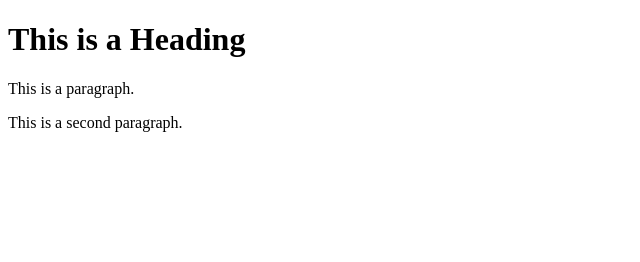
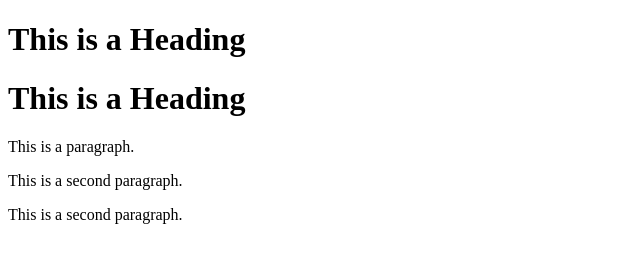
Before and after one commit to monika339/Devops1, a plain HTML site: page index.html in a window 1280 px wide. Shown: the whole page, without its empty margins (0-640 px from the left). Drawn offline with Linux system fonts and the light colour scheme.

Commit message:
Update index.html

```diff
--- a/index.html
+++ b/index.html
@@ -6,7 +6,9 @@
 <body>
 
 <h1>This is a Heading</h1>
+ <h1>This is a Heading</h1>
 <p>This is a paragraph.</p>
 <p>This is a second paragraph.</p>
+ <p>This is a second paragraph.</p>
 </body>
 </html>
```
